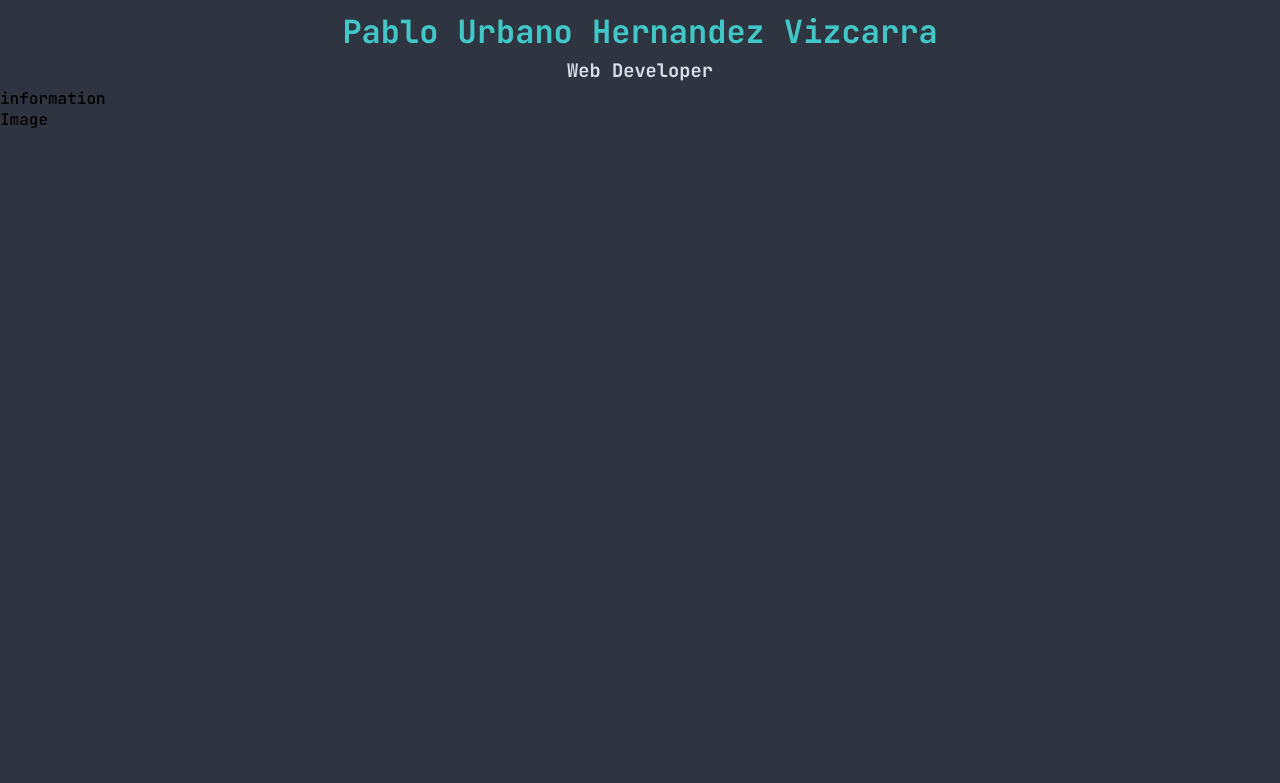
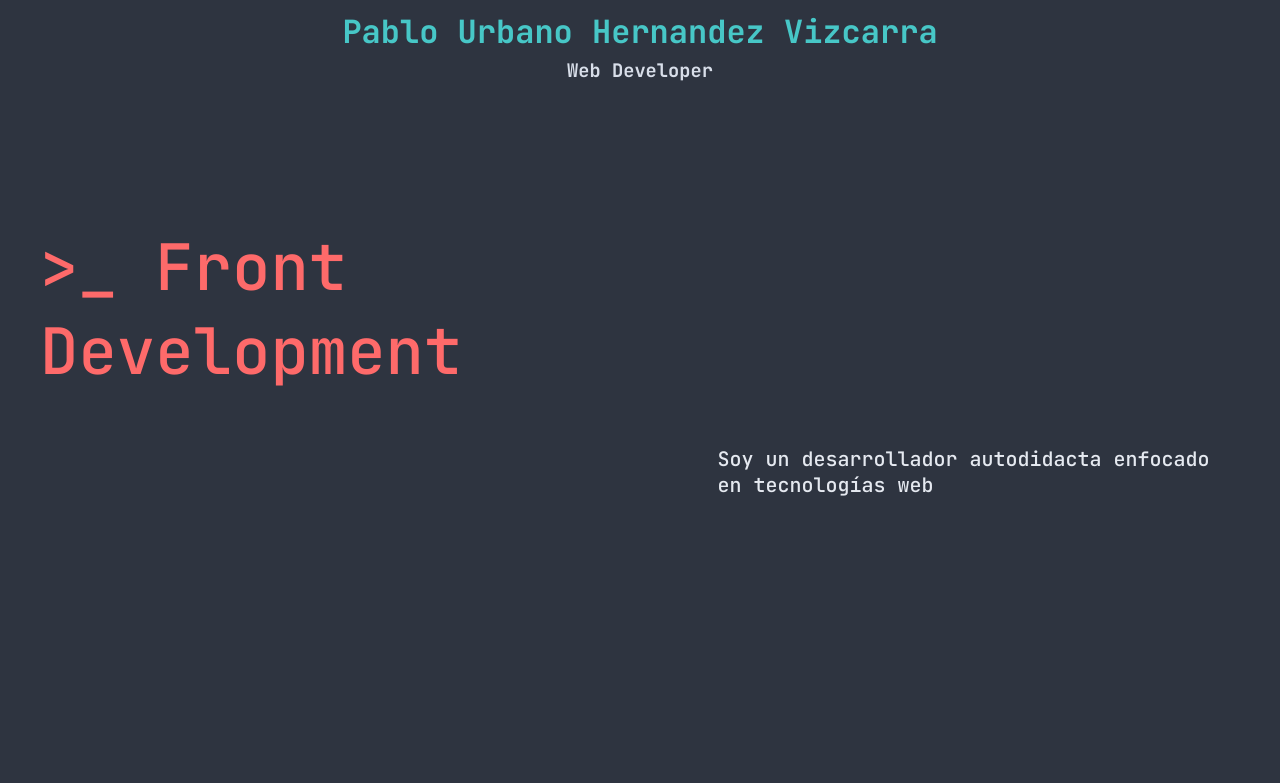
Before and after one commit to PabloHdzVizcarra/my-portfolio-webdeveloper, a plain HTML site: page src/index.html in a window 1280 px wide. Drawn offline with Linux system fonts and the light colour scheme.

Commit message:
feat added landing page

```diff
--- a/src/index.html
+++ b/src/index.html
@@ -16,8 +16,19 @@
         <h3 class="name__type">Web Developer</h3>
     </div>
     <div class="landing">
-        <div class="landing-info">information</div>
-        <div class="landing-page">Image</div>
+        <div class="landing-code">
+            <p class="landing__code__text anim-typewriter">
+                >_ Front Development
+            </p>
+        </div>
+        <div class="landing-info">
+            <p>
+                Soy un desarrollador autodidacta enfocado en tecnologías web
+            </p>
+        </div>
+    </div>
+    <div class="skills">
+
     </div>
 </div>
 
--- a/src/styles.css
+++ b/src/styles.css
@@ -1,6 +1,25 @@
+:root {
+    --red-text: #FE6a6a;
+    --green-text: #47C7C7;
+    --nord-white-1: #ECEFF4;
+    --nord-white-2: #E5E9F0;
+    --nord-white-3: #D8DEE9;
+    --nord-gray-1: #4C566A;
+    --nord-gray-2: #434C5E;
+    --nord-gray-3: #3B4252;
+    --javascript: #EFD81D;
+}
+
+* {
+    margin: 0;
+    padding: 0;
+    box-sizing: border-box;
+}
+
 body, html {
     margin: 0;
     padding: 0;
+    box-sizing: border-box;
     font-family: 'JetBrains Mono', monospace;
     height: 100%;
 }
@@ -16,14 +35,56 @@ body, html {
     display: flex;
     flex-direction: column;
     align-items: center;
+    height: 30%;
+    flex: 0.2;
+    padding: 0 10px;
 }
+
 .name__title {
-    color: #41C7C7;
+    color: var(--green-text);
     text-align: center;
     margin: 10px 0 0 0;
 }
 
 .name__type {
     margin: 5px 0;
-    color: #D8DEE9;
+    color: var(--nord-white-3);
 }
+
+.landing {
+    height: 70%;
+    flex: 0.8;
+    display: flex;
+    padding: 20px;
+}
+
+
+.landing-info {
+    display: flex;
+    padding: 0 20px 40px 20px;
+    align-items: center;
+}
+
+.landing-info > p {
+    color: var(--nord-white-2);
+    margin: 0;
+    font-size: 20px;
+}
+
+.landing-code {
+    padding: 20px 100px 0 20px;
+    display: grid;
+    height: 100%;
+}
+
+.landing__code__text {
+    color: var(--red-text);
+    font-size: 4rem;
+    height: 100%;
+    position: relative;
+
+}
+
+.anim-typewriter {
+
+}
```
Also changed, not shown: src/hexagon.svg (added).
